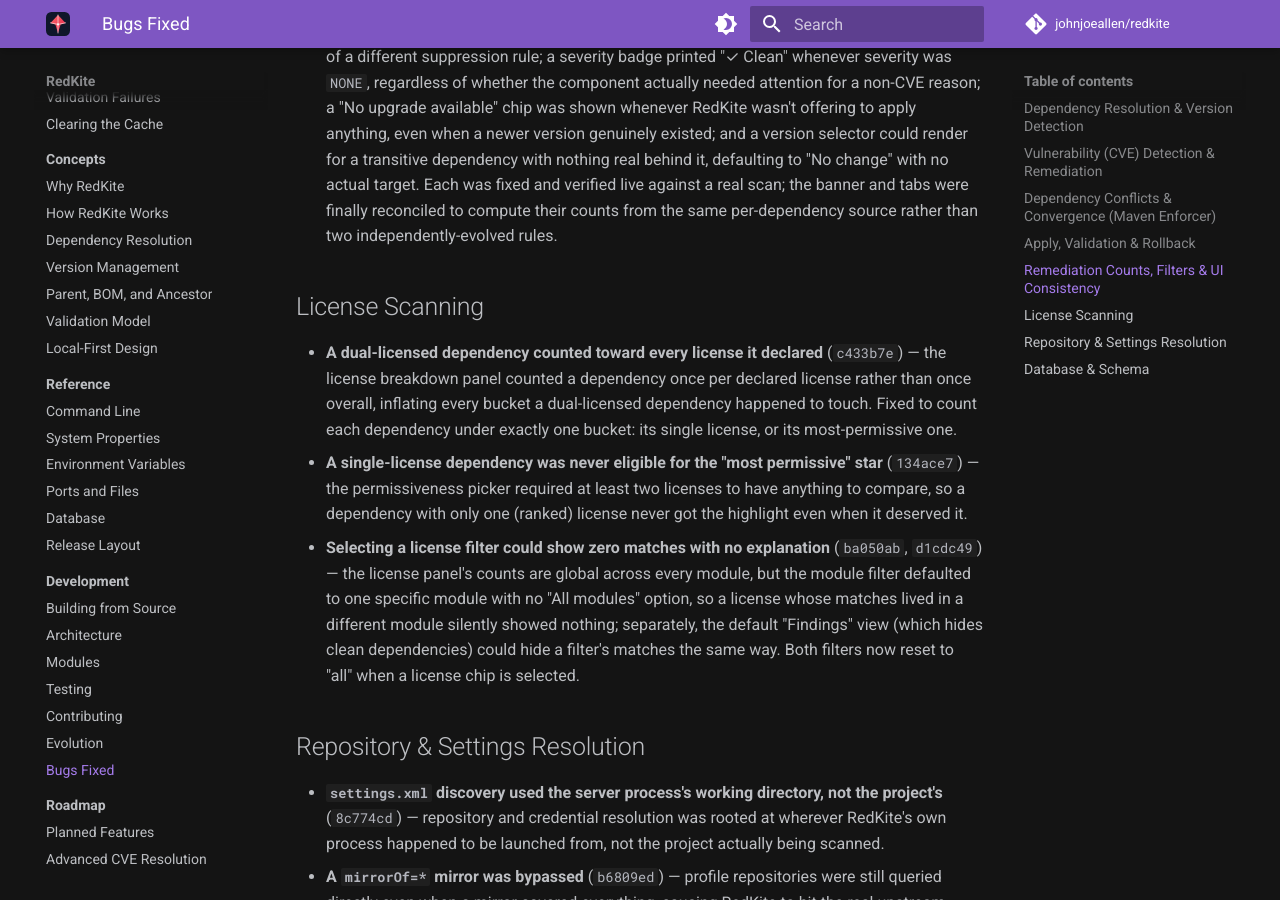
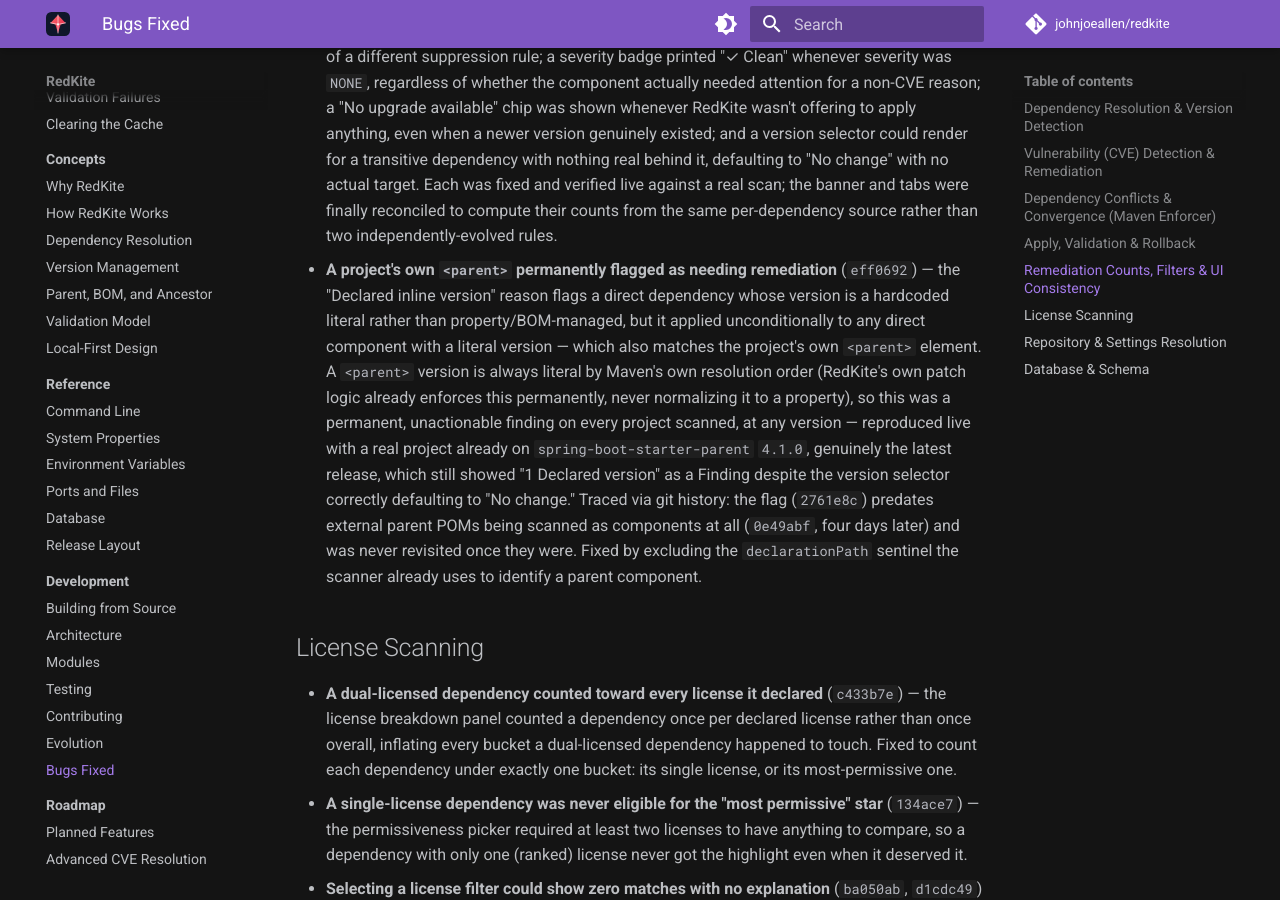
Before and after one commit to johnjoeallen/redkite, an MkDocs documentation site: the page built from docs/development/bugs-fixed.md, in a window 1280 px wide and 900 px high, scrolled down 5954 px. Built offline with MkDocs 1.6.1 and Material for MkDocs 9.7.7, drawn with Linux system fonts in a browser that asks for light colours; comment, search, counter and statistics services are not loaded.

Commit message:
Document the parent-declared-version fix in Bugs Fixed
Co-Authored-By: Claude Sonnet 5 <noreply@anthropic.com>

```diff
--- a/docs/development/bugs-fixed.md
+++ b/docs/development/bugs-fixed.md
@@ -58,6 +58,7 @@ RedKite's remediation view has had a recurring class of bug: a summary count (a
 - **Filter tab counts frozen at server-render time** (`6af26c8`) — button counts didn't update as other filters changed, so "CVE 7" stayed put even after most of those 7 were hidden by an unrelated toggle.
 - **The "Update recommended" banner overcounting by more than 3x the actual Findings total** (`b2e178a`, `6a15aa5`, `f6825f2`) — a pinned dependency (a deliberate decision *not* to move) still counted toward "needs an update," and a transitive dependency with no concrete reason to move (no pin, no conflict, no CVE) was counted too, even though the version selector for it already correctly defaulted to "No change." On one real project this was 170 vs. an actual Findings total of 46.
 - **The remediation banner and the Findings/Clean/All tabs disagreeing outright** (`3e3e5c1`, `05325d8`, `b8e8cc3`, `a2a52df`, `88b00a9`) — the most involved instance of this pattern: `isCardClean` suppressed transitive dependencies with a real, *unfixable* CVE as a side effect of a different suppression rule; a severity badge printed "✓ Clean" whenever severity was `NONE`, regardless of whether the component actually needed attention for a non-CVE reason; a "No upgrade available" chip was shown whenever RedKite wasn't offering to apply anything, even when a newer version genuinely existed; and a version selector could render for a transitive dependency with nothing real behind it, defaulting to "No change" with no actual target. Each was fixed and verified live against a real scan; the banner and tabs were finally reconciled to compute their counts from the same per-dependency source rather than two independently-evolved rules.
+- **A project's own `<parent>` permanently flagged as needing remediation** (`eff0692`) — the "Declared inline version" reason flags a direct dependency whose version is a hardcoded literal rather than property/BOM-managed, but it applied unconditionally to any direct component with a literal version — which also matches the project's own `<parent>` element. A `<parent>` version is always literal by Maven's own resolution order (RedKite's own patch logic already enforces this permanently, never normalizing it to a property), so this was a permanent, unactionable finding on every project scanned, at any version — reproduced live with a real project already on `spring-boot-starter-parent` `4.1.0`, genuinely the latest release, which still showed "1 Declared version" as a Finding despite the version selector correctly defaulting to "No change." Traced via git history: the flag (`2761e8c`) predates external parent POMs being scanned as components at all (`0e49abf`, four days later) and was never revisited once they were. Fixed by excluding the `declarationPath` sentinel the scanner already uses to identify a parent component.
 
 ## License Scanning
 
```
